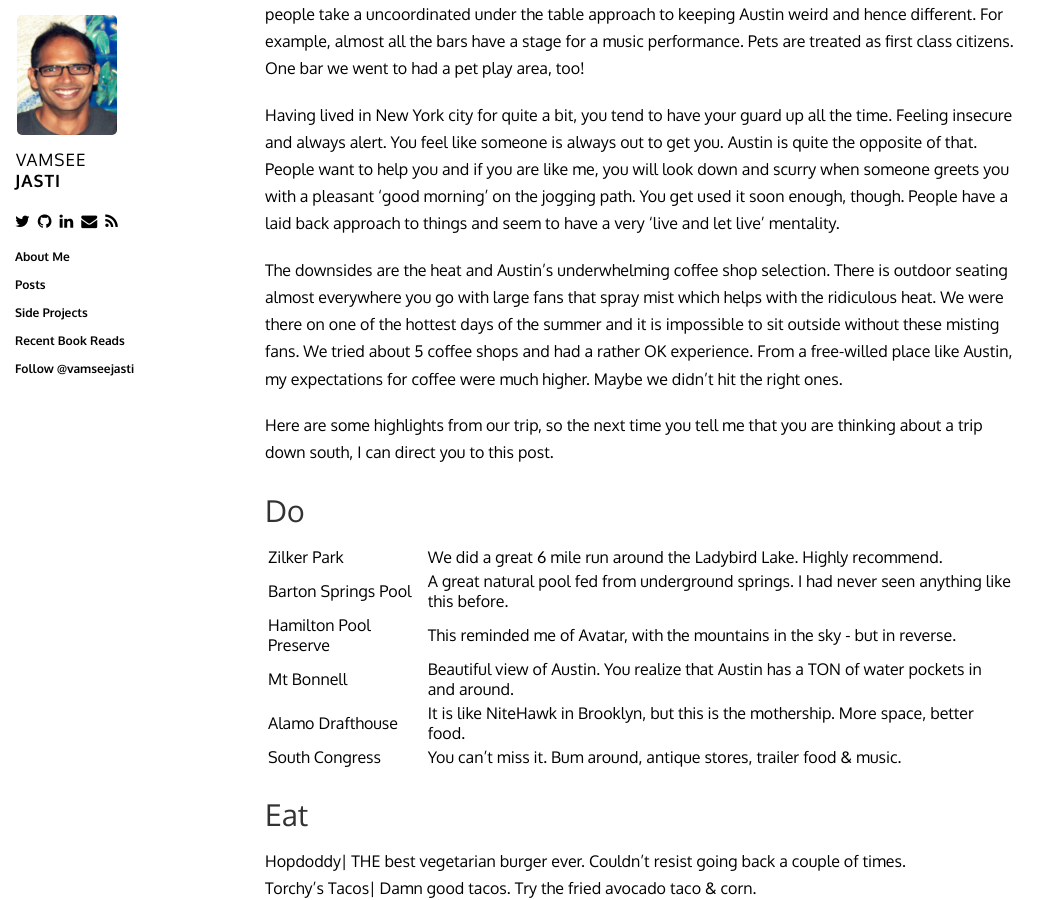
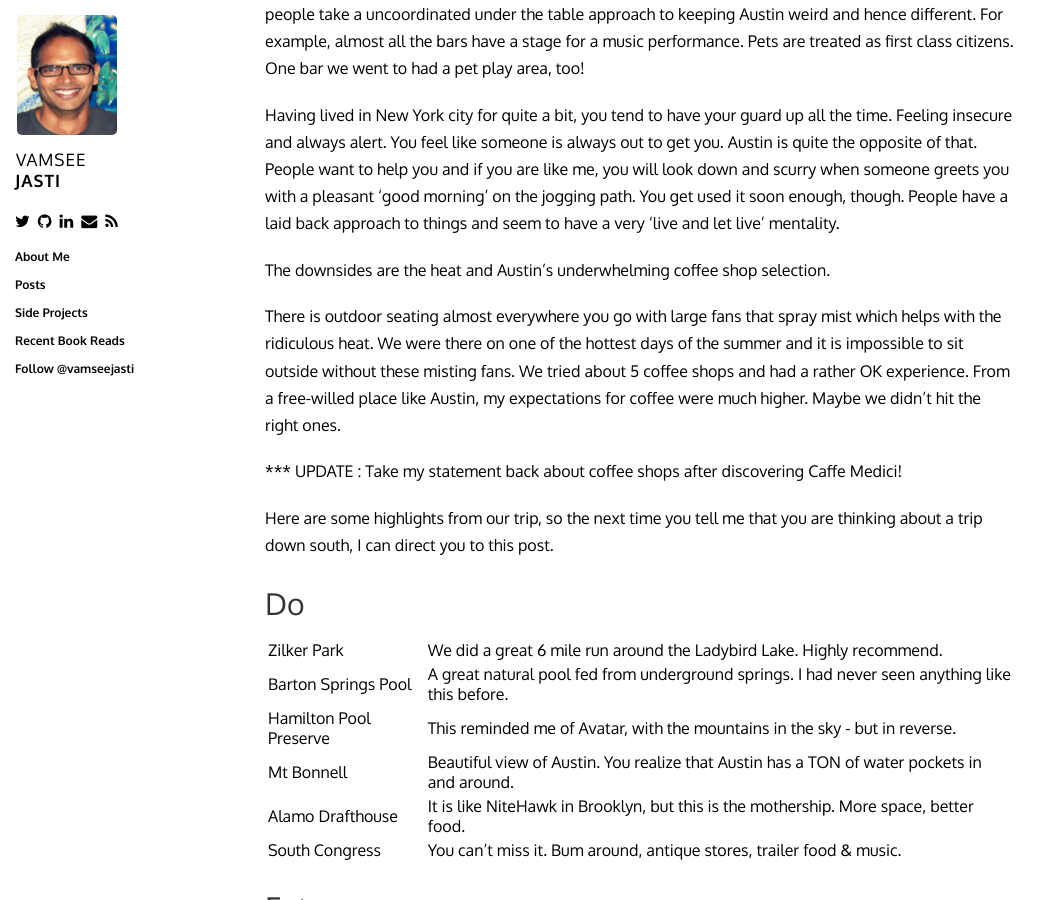
Before and after one commit to jasti/jasti.github.io, a Jekyll site: the page built from _posts/2014-08-01-austin.markdown, in a window 1280 px wide and 900 px high, scrolled down 543 px. Shown: the whole window, without its empty margins (0-1062 px from the left). Built offline with Jekyll 4.4.1, drawn with Linux system fonts in a browser that asks for light colours; nearby versions of some CDN libraries; Markdown is read by kramdown in place of the engine named in the settings; comment, search, counter and statistics services are not loaded.

Commit message:
coffee edit

```diff
--- a/_posts/2014-08-01-austin.markdown
+++ b/_posts/2014-08-01-austin.markdown
@@ -14,7 +14,10 @@ The first thing as a tourist you might notice are the signs which say ‘Keep Au
 Having lived in New York city for quite a bit, you tend to have your guard up all the time. Feeling insecure and always alert. You feel like someone is always out to get you. Austin is quite the opposite of that. People want to help you and if you are like me, you will look down and scurry when someone greets you with a pleasant ‘good morning’ on the jogging path. You get used it soon enough, though. People have a laid back approach to things and seem to have a very ‘live and let live’ mentality.
 
 The downsides are the heat and Austin’s underwhelming coffee shop selection.
+
 There is outdoor seating almost everywhere you go with large fans that spray mist which helps with the ridiculous heat. We were there on one of the hottest days of the summer and it is impossible to sit outside without these misting fans. We tried about 5 coffee shops and had a rather OK experience. From a free-willed place like Austin, my expectations for coffee were much higher. Maybe we didn’t hit the right ones.
+
+*** UPDATE : Take my statement back about coffee shops after discovering Caffe Medici!
 
 Here are some highlights from our trip, so the next time you tell me that you are thinking about a trip down south, I can direct you to this post.
 
```
